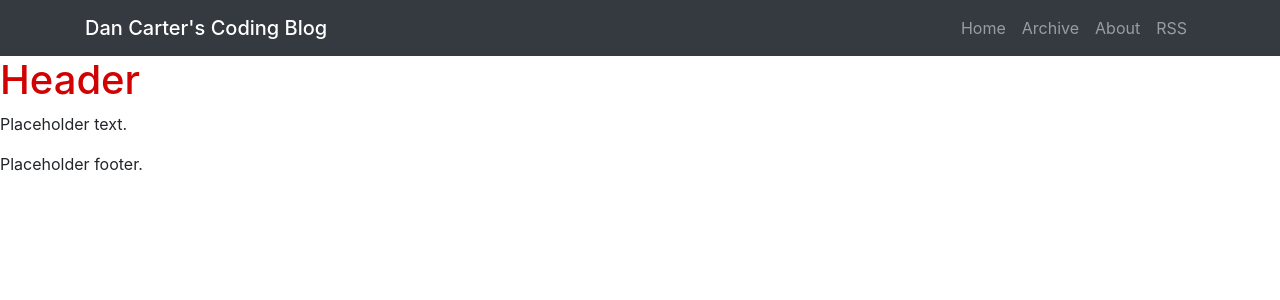
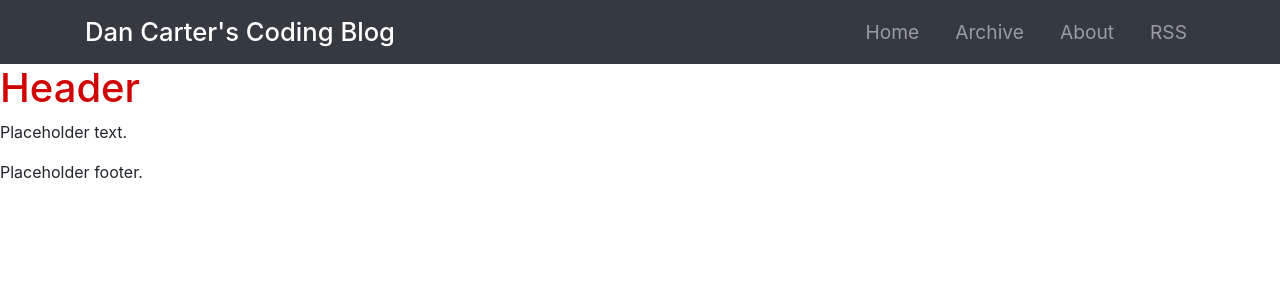
Before and after one commit to djcarter85/codingblog, a Jekyll site: the page built from index.html, in a window 1280 px wide. Shown: the top 300 px of the page. Built offline with Jekyll 4.4.1, drawn with Linux system fonts in a browser that asks for light colours; nearby versions of some CDN libraries.

Commit message:
nav styling

```diff
--- a/_includes/nav.html
+++ b/_includes/nav.html
@@ -7,7 +7,7 @@
     <div class="collapse navbar-collapse" id="navbarItems">
       <ul class="navbar-nav ml-auto">
         {% for item in site.data.nav %}
-        <li class="nav-item">
+        <li class="nav-item ml-auto">
           <a class="nav-link" href="{{ item.url | prepend: site.baseurl }}">{{ item.title }}</a>
         </li>
         {% endfor %}
--- /dev/null
+++ b/css/custom/includes/_header.scss
@@ -0,0 +1,10 @@
+.navbar {
+  .navbar-brand {
+    font-size: 1.6rem;
+  }
+
+  .nav-item {
+    font-size: 1.2rem;
+    padding-left: 20px;
+  }
+}
--- a/css/main.scss
+++ b/css/main.scss
@@ -3,3 +3,5 @@
 
 @import 'custom/variables';
 @import 'bootstrap/bootstrap';
+
+@import 'custom/includes/header';
```
